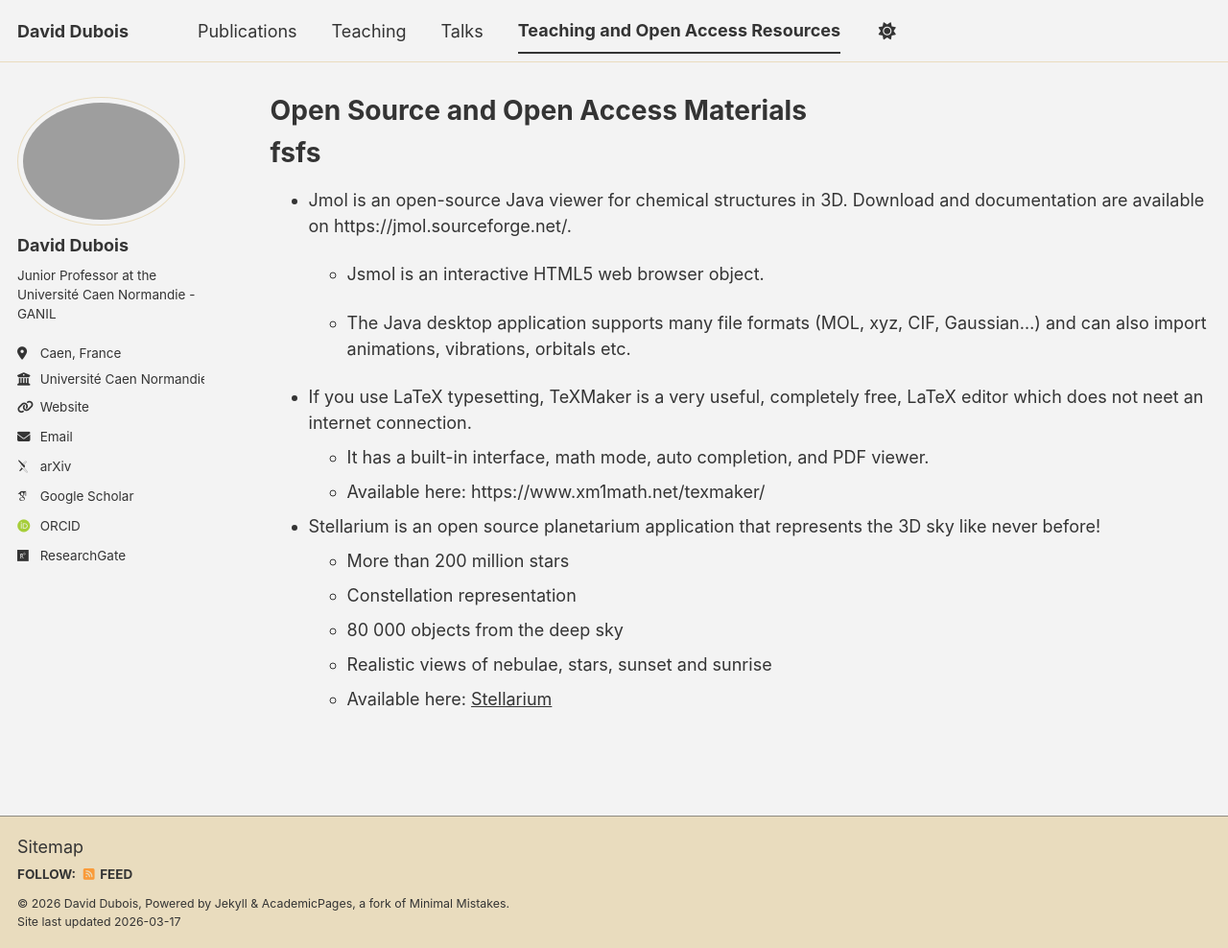
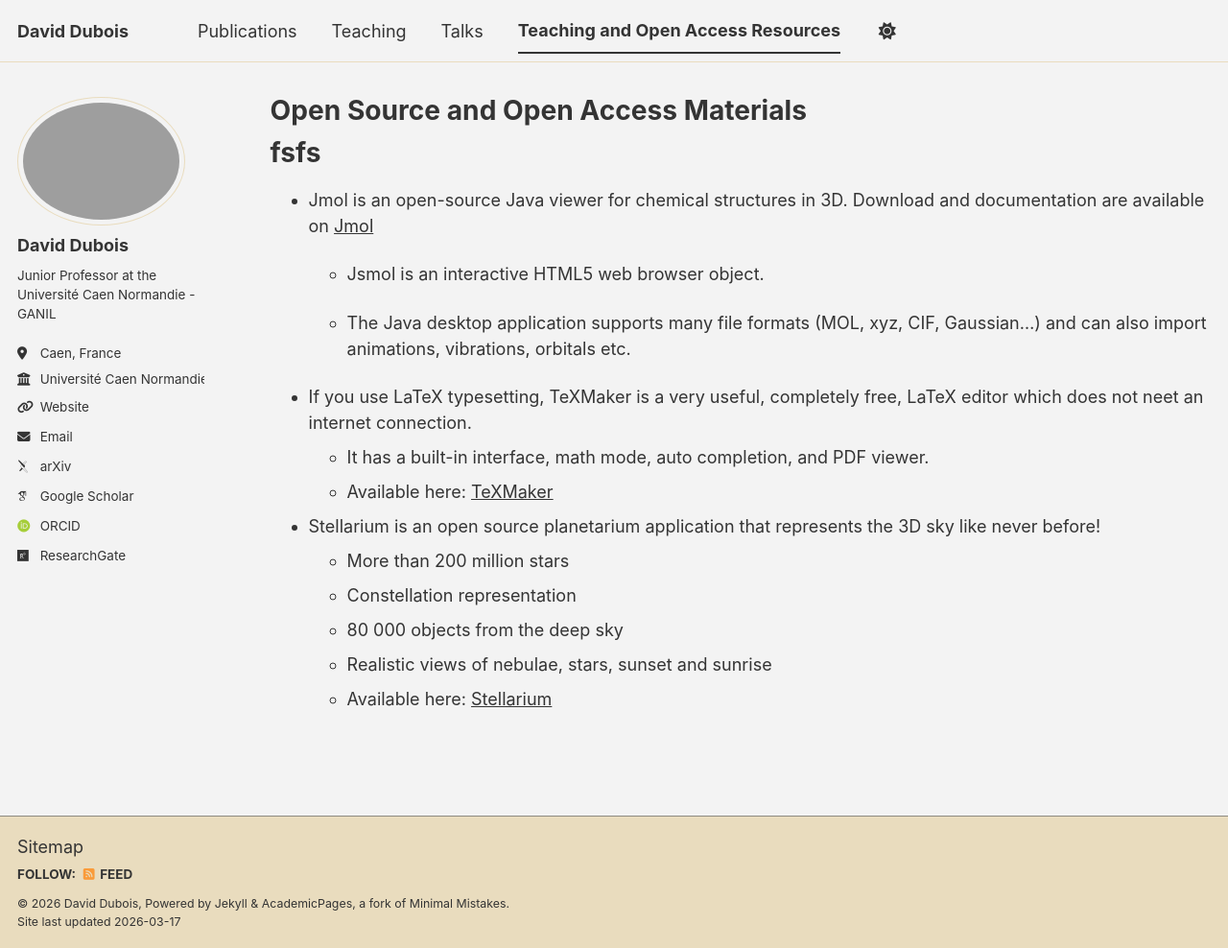
Before and after one commit to daviddubois5/daviddubois, a Jekyll site: the page built from _pages/cv.md, in a window 1280 px wide and 988 px high. Shown: the whole window at 96% size. Built offline with Jekyll 4.4.1, drawn with Linux system fonts in a browser that asks for light colours; some web fonts are replaced; a script bundle is joined from its source files by our own code; library files that are not in the unit come from our copies; some of the changed lines change nothing that is shown.

Commit message:
Update cv.md

```diff
--- a/_pages/cv.md
+++ b/_pages/cv.md
@@ -12,7 +12,7 @@
 fsfs
 ======
 
-* Jmol is an open-source Java viewer for chemical structures in 3D. Download and documentation are available on https://jmol.sourceforge.net/.
+* Jmol is an open-source Java viewer for chemical structures in 3D. Download and documentation are available on [Jmol](https://jmol.sourceforge.net/)
 
   * Jsmol is an interactive HTML5 web browser object.
 
@@ -21,7 +21,7 @@
 
 * If you use LaTeX typesetting, TeXMaker is a very useful, completely free, LaTeX editor which does not neet an internet connection.
   * It has a built-in interface, math mode, auto completion, and PDF viewer.
-  * Available here: https://www.xm1math.net/texmaker/
+  * Available here: [TeXMaker](https://www.xm1math.net/texmaker/)
 
 
 * Stellarium is an open source planetarium application that represents the 3D sky like never before!
```
